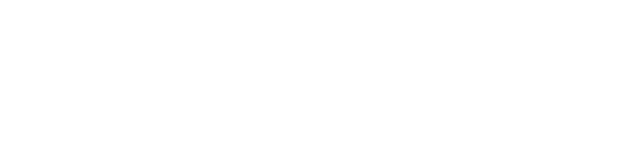
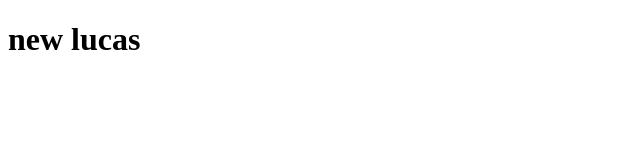
Before and after one commit to JeyKaiser/eliminar-segundo-repo, a plain HTML site: page contact.html in a window 1280 px wide. Shown: the whole page, without its empty margins (0-640 px from the left). Drawn offline with Linux system fonts and the light colour scheme.

Commit message:
cambie contact segunda

```diff
--- a/contact.html
+++ b/contact.html
@@ -6,6 +6,6 @@
     <title>Document</title>
 </head>
 <body>
-
+    <h1>new lucas</h1>
 </body>
 </html>
```
